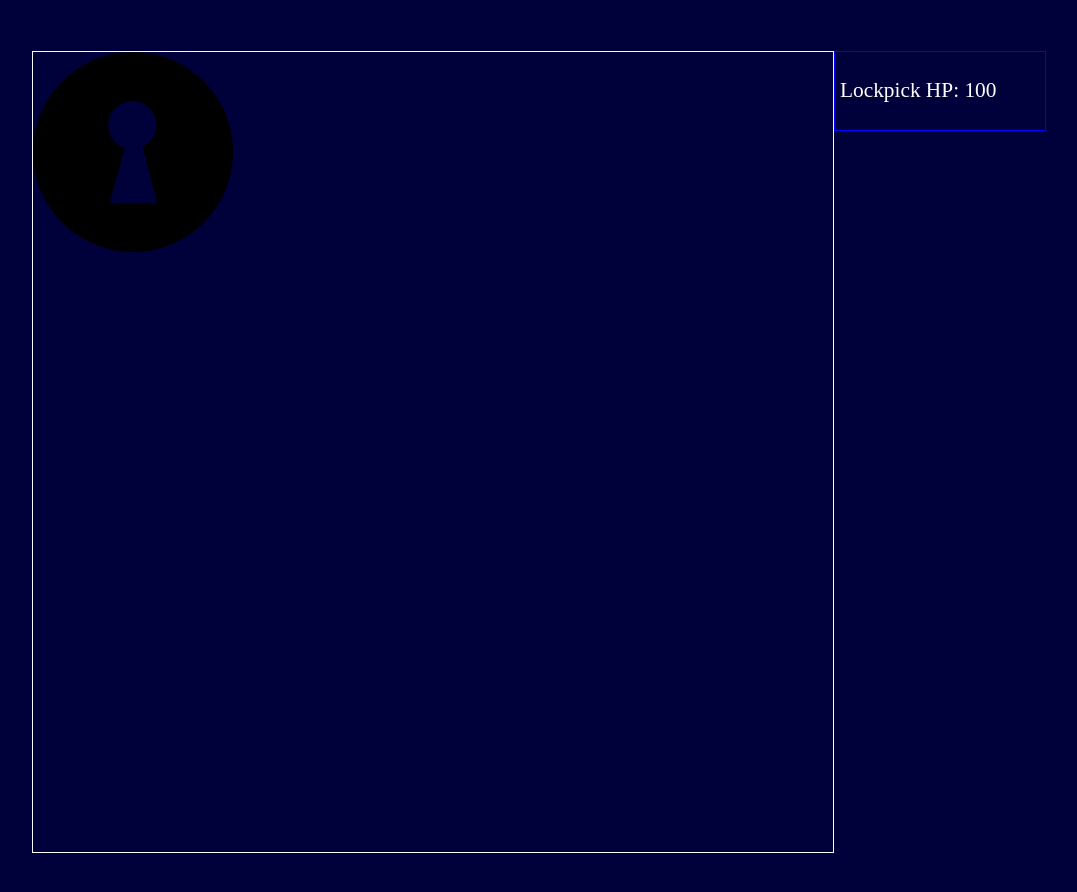
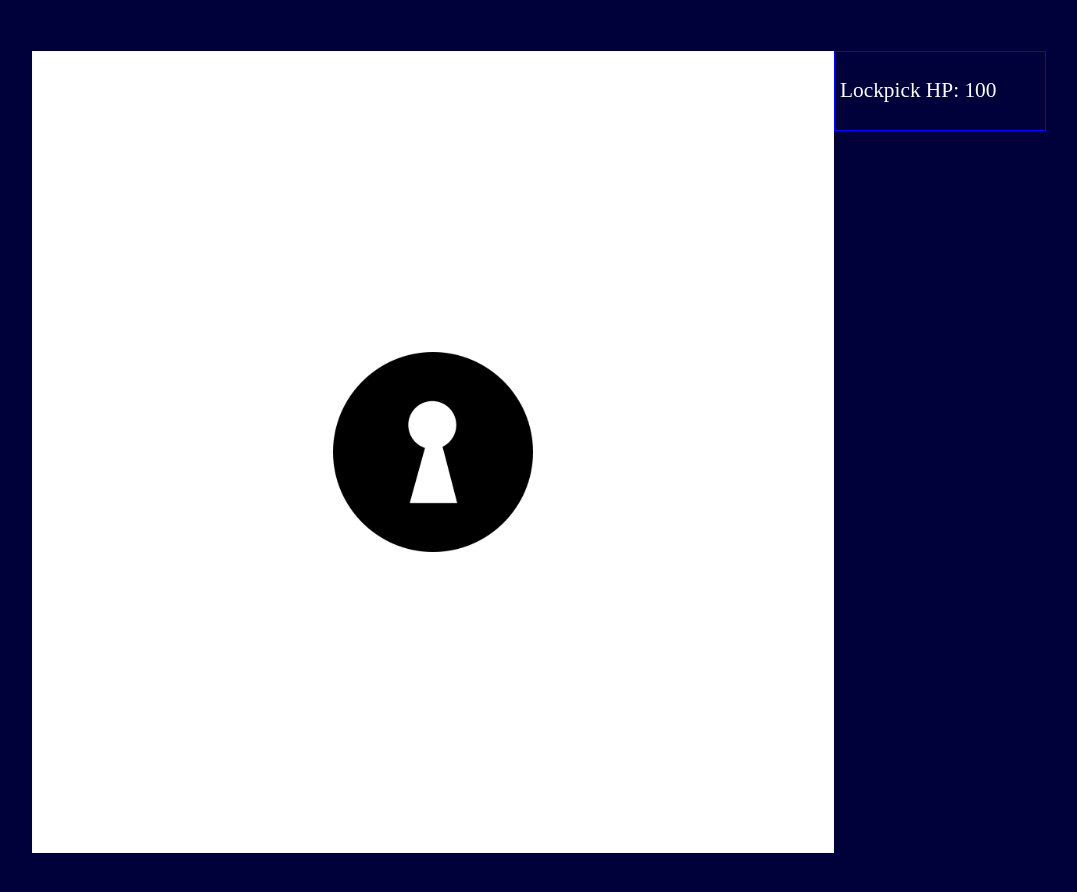
Before and after one commit to Cat-Lord/lockpick, a plain HTML site: page index.html in a window 1280 px wide. Shown: the whole page, without its empty margins (101-1178 px from the left). Drawn offline with Linux system fonts and the light colour scheme.

Commit message:
feat: moved key handling to Lock and implemented lockpicking animation with automatic revert

```diff
--- a/src/Config.js
+++ b/src/Config.js
@@ -1,6 +1,7 @@
 class Config {
-  constructor(difficulty) {
+  constructor(difficulty, canvas) {
     this._difficulty = difficulty;
+    this._canvas = canvas;
   }
 
   set difficulty(difficulty) {
@@ -10,4 +11,12 @@ class Config {
   get difficulty() {
     return this._difficulty;
   }
+
+  set canvas(canvas) {
+    this._canvas = canvas;
+  }
+
+  get canvas() {
+    return this._canvas;
+  }
 }
--- a/src/engine/LockEngine.js
+++ b/src/engine/LockEngine.js
@@ -32,6 +32,7 @@ class LockEngine {
     // TODO: create a more sophisticated algorithm or find suitable values for each difficulty
     this.tolerance = 2;
     this.pickingProgress = 0;
+    this._isSolved = false;
 
     switch (difficulty) {
       default: {
@@ -52,10 +53,16 @@ class LockEngine {
 
   pickLock() {
     // user tries to pick the lock
+    this.pickingProgress = Math.min(this.pickingProgress + 5, 100);
+    if (this.pickingProgress === 100) {
+      this._isSolved = true;
+    }
   }
 
   revert() {
     // user stopped picking, revert lock position if necessary
+
+    this.pickingProgress = Math.max(this.pickingProgress - 5, 0);
   }
 
   isLockPickStuck() {
@@ -63,7 +70,11 @@ class LockEngine {
   }
 
   isSolved() {
-    return this.pickingProgress === 100;
+    return this._isSolved;
+  }
+
+  getPickingProgress() {
+    return this.pickingProgress;
   }
 
   getChambersCount() {
@@ -88,6 +99,6 @@ class LockEngine {
   }
 
   selectRandomChamber(chambersCount) {
-    return;
+    return Math.trunc(Math.random() * chambersCount);
   }
 }
--- a/src/graphics/Cylinder.js
+++ b/src/graphics/Cylinder.js
@@ -2,22 +2,11 @@ class Cylinder {
   constructor(difficulty, context) {
     this.engine = new LockEngine(difficulty);
     this.context = context;
-    // TODO: think about possible 'a'/'d' usage, but will have to
-    //       introduce some mechanism that would prevent doubling
-    //       of action (e.g. pressing 'a' and then 'd' at the same time)
-    this.allowedKeys = ['e'];
     this.image = document.getElementById('keyhole-img');
-
-    document.onkeydown = (ev) => {
-      if (this.isKeyAllowed(ev.key)) {
-        this.pickTheLock();
-      }
-    };
-    document.onkeyup = (ev) => {
-      if (this.isKeyAllowed(ev.key)) {
-        this.stopPickingTheLock();
-      }
-    };
+    this.cylinderRadius = 200;
+    this.startAngle = 0;
+    this.endAngle = 90;
+    this.revertLockTimeoutId = null;
   }
 
   /**
@@ -25,32 +14,62 @@ class Cylinder {
    * partial success.
    */
   pickTheLock() {
-    console.log('picking lock');
+    this.stopRevertAnimation();
+    this.engine.pickLock();
   }
 
   /**
-   * When stopping on a
+   * When stopping when picking a lock the cylinder
+   * slowly moves back to the initial position.
+   * Returns picking progress in percentage to w
    */
   stopPickingTheLock() {
     if (this.engine.isSolved()) {
       // don't revert the lock if we solved it
+      console.log('Not reverting, lock is solved');
       return;
     }
 
-    this.engine.revert();
-    console.log('reverting lock to initial position');
+    if (this.revertLockTimeoutId === null) {
+      this.revertLock();
+    }
   }
 
-  isKeyAllowed(key) {
-    return this.allowedKeys.includes(key);
+  revertLock() {
+    this.engine.revert();
+    if (this.engine.getPickingProgress() === 0) {
+      this.stopRevertAnimation();
+    }
+    this.revertLockTimeoutId = setTimeout(this.revertLock.bind(this), 60);
   }
 
-  draw() {
-    if (!this.image) {
-      console.log('image not yet loaded', this.image);
-      return;
-    }
+  stopRevertAnimation() {
+    clearTimeout(this.revertLockTimeoutId);
+    this.revertLockTimeoutId = null;
+  }
 
-    this.context.drawImage(this.image, 0, 0, 200, 200);
+  draw(centerX, centerY) {
+    const pickingProgress = this.engine.getPickingProgress();
+    const progress = pickingProgress / 100;
+    this.context.save();
+    const angle = this.getRadian(this.interpolate(progress));
+    this.context.translate(centerX, centerY);
+    this.context.rotate(angle);
+    this.context.drawImage(
+      this.image,
+      -this.cylinderRadius / 2,
+      -this.cylinderRadius / 2,
+      this.cylinderRadius,
+      this.cylinderRadius
+    );
+    this.context.restore();
+  }
+
+  getRadian(angle) {
+    return (angle * Math.PI) / 180;
+  }
+
+  interpolate(progress) {
+    return this.endAngle * progress + this.startAngle * (1 - progress);
   }
 }
--- a/src/graphics/Lock.js
+++ b/src/graphics/Lock.js
@@ -2,12 +2,43 @@
  * Represents the whole lock with cylinder and lock pick.
  */
 class Lock {
-  constructor(difficulty, context) {
-    this.cylinder = new Cylinder(difficulty, context);
-    this.lockpick = new LockPick(difficulty, context);
+  constructor(config, context) {
+    this.context = context;
+    this.canvas = config.canvas;
+    this.cylinder = new Cylinder(config.difficulty, context);
+    this.lockpick = new LockPick(config.difficulty, context);
+    // TODO: think about possible 'a'/'d' usage, but will have to
+    //       introduce some mechanism that would prevent doubling
+    //       of action (e.g. pressing 'a' and then 'd' at the same time)
+    this.allowedKeys = ['e'];
+
+    document.onkeydown = (ev) => {
+      if (this.isKeyAllowed(ev.key)) {
+        this.pickTheLock();
+      }
+    };
+
+    document.onkeyup = (ev) => {
+      if (this.isKeyAllowed(ev.key)) {
+        this.stopPickingTheLock();
+      }
+    };
+  }
+
+  pickTheLock() {
+    this.cylinder.pickTheLock();
+  }
+
+  stopPickingTheLock() {
+    this.cylinder.stopPickingTheLock();
   }
 
   draw() {
-    this.cylinder.draw();
+    this.context.clearRect(0, 0, this.canvas.width, this.canvas.height);
+    this.cylinder.draw(this.canvas.width / 2, this.canvas.height / 2);
+  }
+
+  isKeyAllowed(key) {
+    return this.allowedKeys.includes(key);
   }
 }
--- a/src/main.js
+++ b/src/main.js
@@ -3,10 +3,13 @@ window.onload = function () {
   if (canvas === null) {
     throw new Error('Canvas not found.');
   }
+  // TODO: make use of dynamic configuration
+  const config = new Config(Difficulty.easy, canvas);
+  const lock = new Lock(config, canvas.getContext('2d'));
 
-  const difficulty = Difficulty.easy;
-  // TODO: make use of dynamic configuration
-  const config = new Config(difficulty);
-  const lock = new Lock(difficulty, canvas.getContext('2d'));
-  lock.draw();
+  const run = () => {
+    lock.draw();
+    requestAnimationFrame(run);
+  };
+  requestAnimationFrame(run);
 };
--- a/styles.css
+++ b/styles.css
@@ -23,4 +23,5 @@ body {
 canvas {
   position: relative;
   border: 1px solid ghostwhite;
+  background-color: white;
 }
```
